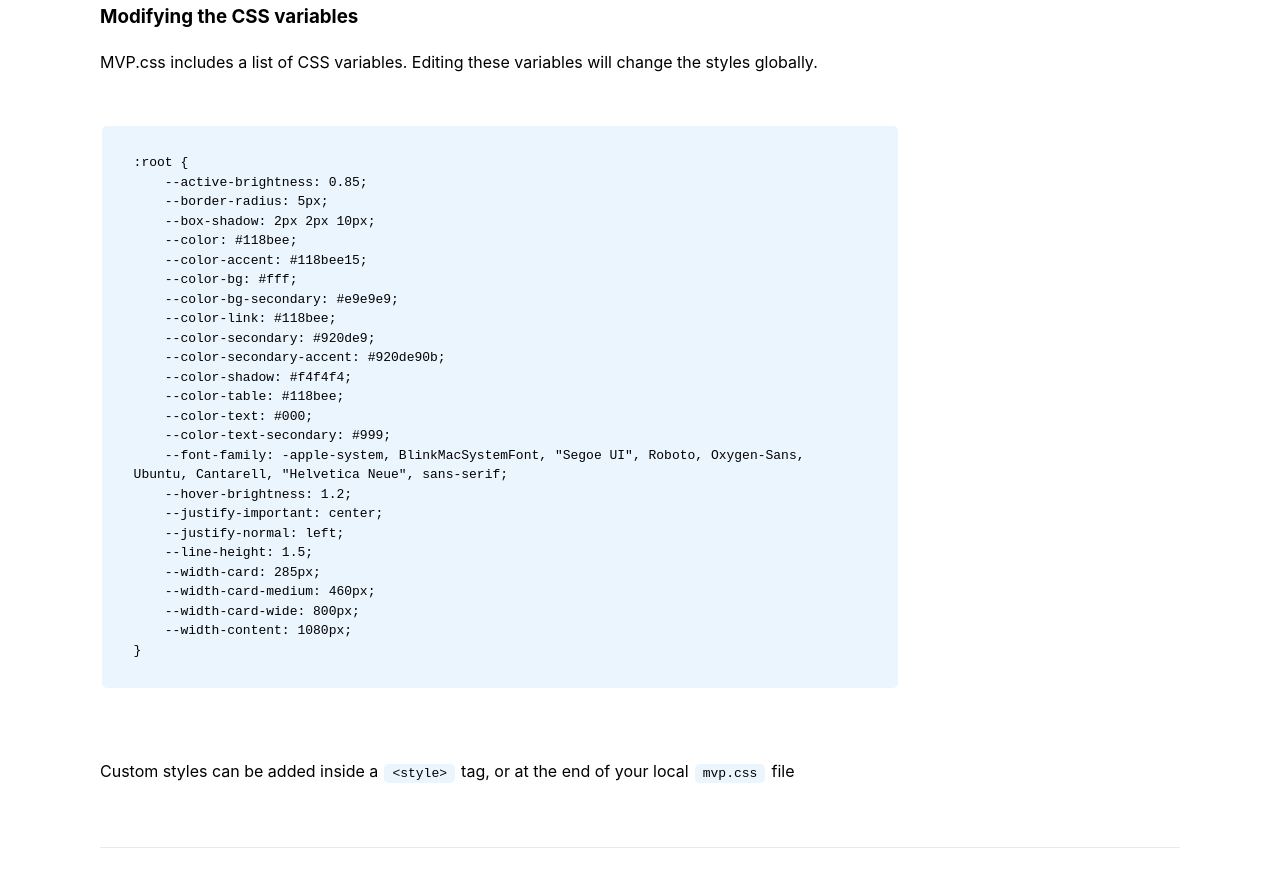
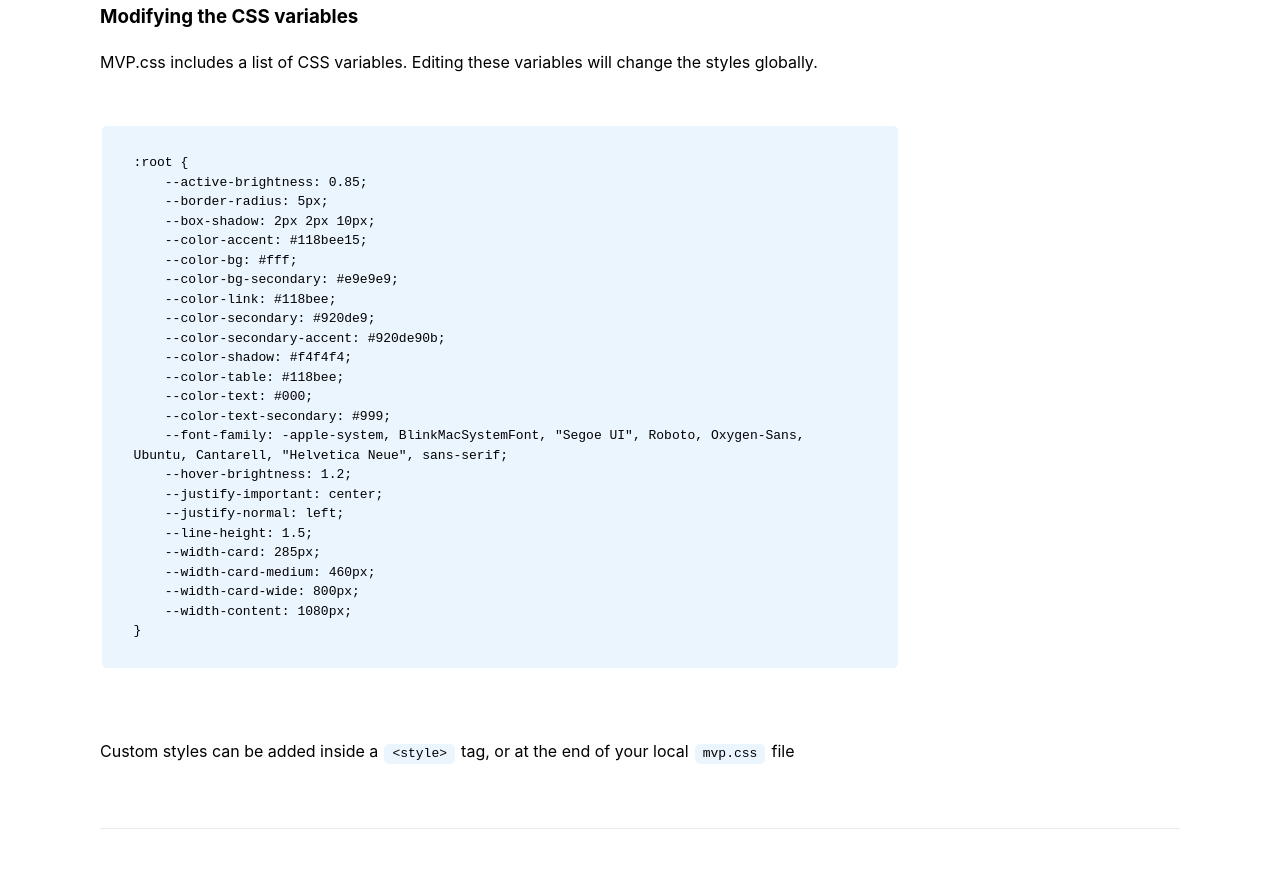
Before and after one commit to andybrewer/mvp, a website: page index.html in a window 1280 px wide. Shown: the part 5576-6466 px from the top of the page. Drawn offline with Linux system fonts and the light colour scheme.

Commit message:
removed --color variable from example page

```diff
--- a/index.html
+++ b/index.html
@@ -257,7 +257,6 @@
     --active-brightness: 0.85;
     --border-radius: 5px;
     --box-shadow: 2px 2px 10px;
-    --color: #118bee;
     --color-accent: #118bee15;
     --color-bg: #fff;
     --color-bg-secondary: #e9e9e9;
```
